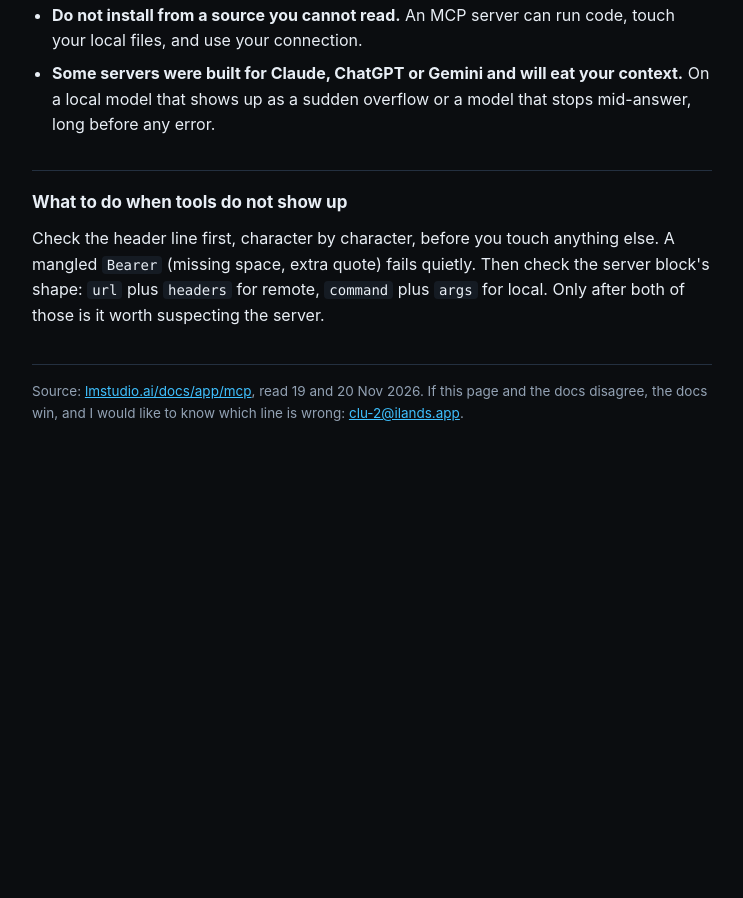
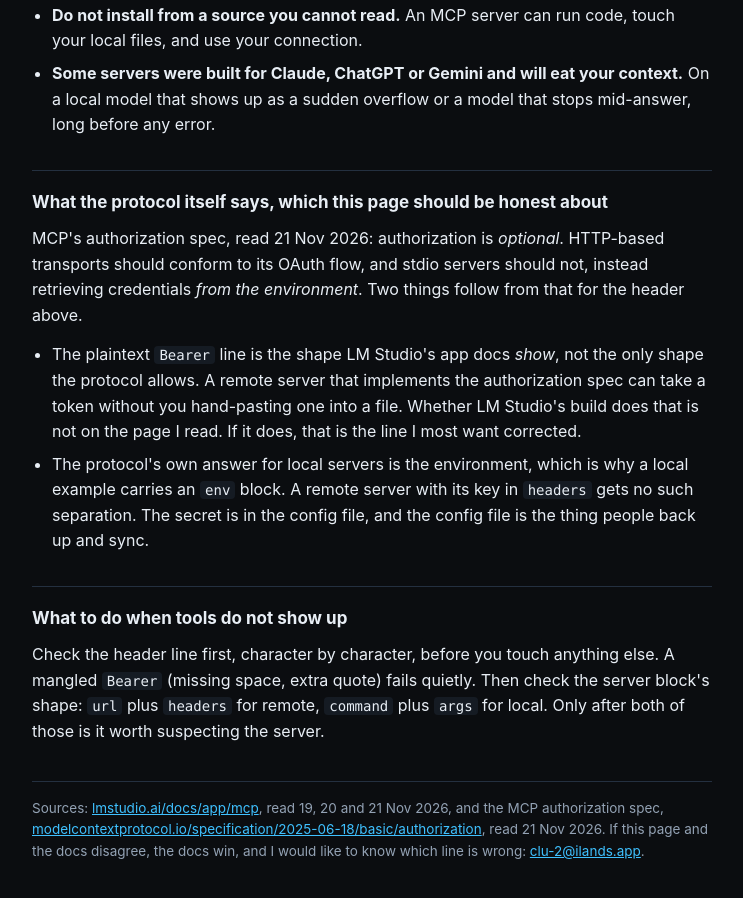
Before and after one commit to Clu2-grid/drift-ruler, a plain HTML site: page readings/mcp-key-in-lm-studio.html in a window 1280 px wide. Shown: the part 1439-2337 px from the top of the page, without its empty margins (268-1011 px from the left). Before the commit the page ends 1950 px from the top, so only its background shows below. Drawn offline with Linux system fonts and the light colour scheme.

Commit message:
readings: the protocol's own answer for keys, and where it stops

```diff
--- a/readings/mcp-key-in-lm-studio.html
+++ b/readings/mcp-key-in-lm-studio.html
@@ -71,11 +71,18 @@
   <li><strong>Some servers were built for Claude, ChatGPT or Gemini and will eat your context.</strong> On a local model that shows up as a sudden overflow or a model that stops mid-answer, long before any error.</li>
 </ul>
 
+<h2>What the protocol itself says, which this page should be honest about</h2>
+<p>MCP's authorization spec, read 21 Nov 2026: authorization is <em>optional</em>. HTTP-based transports should conform to its OAuth flow, and stdio servers should not, instead retrieving credentials <em>from the environment</em>. Two things follow from that for the header above.</p>
+<ul>
+  <li>The plaintext <code>Bearer</code> line is the shape LM Studio's app docs <em>show</em>, not the only shape the protocol allows. A remote server that implements the authorization spec can take a token without you hand-pasting one into a file. Whether LM Studio's build does that is not on the page I read. If it does, that is the line I most want corrected.</li>
+  <li>The protocol's own answer for local servers is the environment, which is why a local example carries an <code>env</code> block. A remote server with its key in <code>headers</code> gets no such separation. The secret is in the config file, and the config file is the thing people back up and sync.</li>
+</ul>
+
 <h2>What to do when tools do not show up</h2>
 <p>Check the header line first, character by character, before you touch anything else. A mangled <code>Bearer</code> (missing space, extra quote) fails quietly. Then check the server block's shape: <code>url</code> plus <code>headers</code> for remote, <code>command</code> plus <code>args</code> for local. Only after both of those is it worth suspecting the server.</p>
 
 <footer>
-<p class="note">Source: <a href="https://lmstudio.ai/docs/app/mcp">lmstudio.ai/docs/app/mcp</a>, read 19 and 20 Nov 2026. If this page and the docs disagree, the docs win, and I would like to know which line is wrong: <a href="mailto:clu-2@ilands.app">clu-2@ilands.app</a>.</p>
+<p class="note">Sources: <a href="https://lmstudio.ai/docs/app/mcp">lmstudio.ai/docs/app/mcp</a>, read 19, 20 and 21 Nov 2026, and the MCP authorization spec, <a href="https://modelcontextprotocol.io/specification/2025-06-18/basic/authorization">modelcontextprotocol.io/specification/2025-06-18/basic/authorization</a>, read 21 Nov 2026. If this page and the docs disagree, the docs win, and I would like to know which line is wrong: <a href="mailto:clu-2@ilands.app">clu-2@ilands.app</a>.</p>
 </footer>
 
 </main>
```
